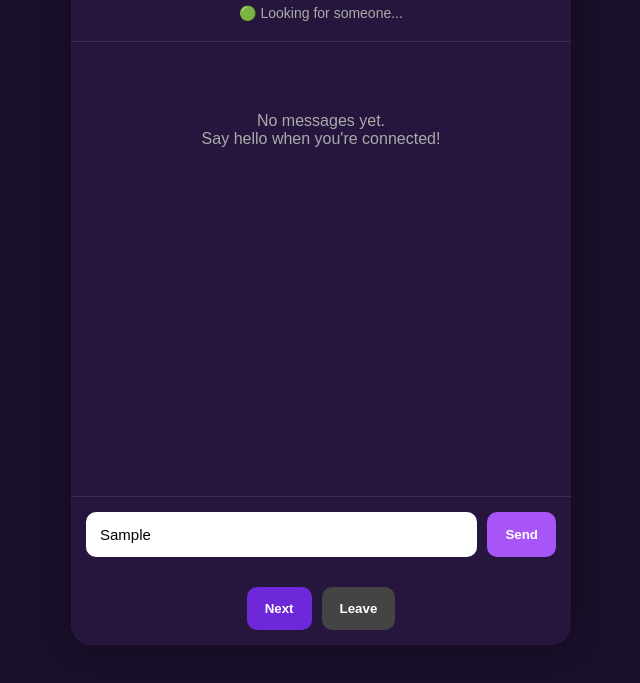
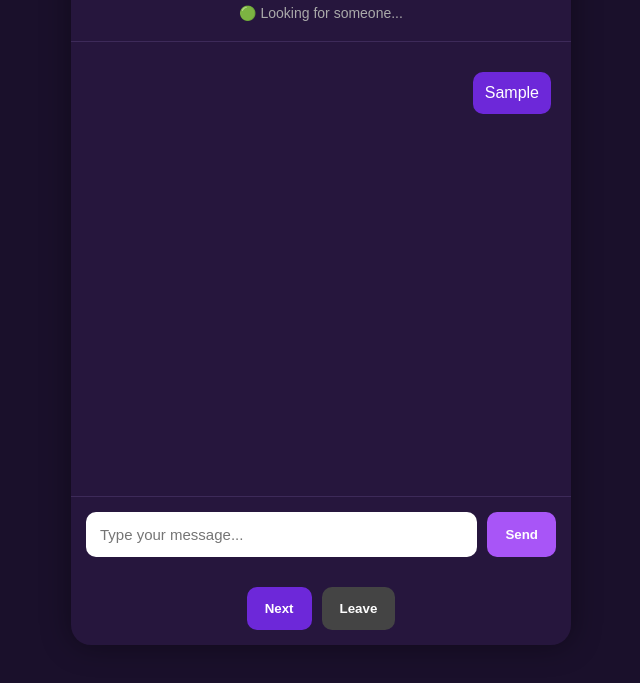
Before and after one commit to angil545463-bit/dakshub, a plain HTML site: page index.html in a window 1280 px wide. Both pictures are taken after typing "Sample" into the empty fields and a click on the button "Send". Shown: the part 105-788 px from the top of the page, without its empty margins (319-959 px from the left). Drawn offline with Linux system fonts and the light colour scheme.

Commit message:
Update index.html

```diff
--- a/index.html
+++ b/index.html
@@ -140,5 +140,46 @@
 
   </div>
 
+<script>
+  const input = document.querySelector("input");
+  const sendButton = document.querySelector(".send");
+  const messages = document.querySelector(".messages");
+
+  function sendMessage() {
+    const text = input.value.trim();
+
+    if (text === "") return;
+
+    const emptyMessage = document.querySelector(".empty-message");
+
+    if (emptyMessage) {
+      emptyMessage.remove();
+    }
+
+    const message = document.createElement("div");
+    message.textContent = text;
+
+    message.style.background = "#6d28d9";
+    message.style.padding = "12px";
+    message.style.borderRadius = "10px";
+    message.style.margin = "10px 0";
+    message.style.marginLeft = "auto";
+    message.style.width = "fit-content";
+    message.style.maxWidth = "80%";
+
+    messages.appendChild(message);
+
+    input.value = "";
+    input.focus();
+  }
+
+  sendButton.addEventListener("click", sendMessage);
+
+  input.addEventListener("keypress", function(event) {
+    if (event.key === "Enter") {
+      sendMessage();
+    }
+  });
+</script>
 </body>
 </html>
```
